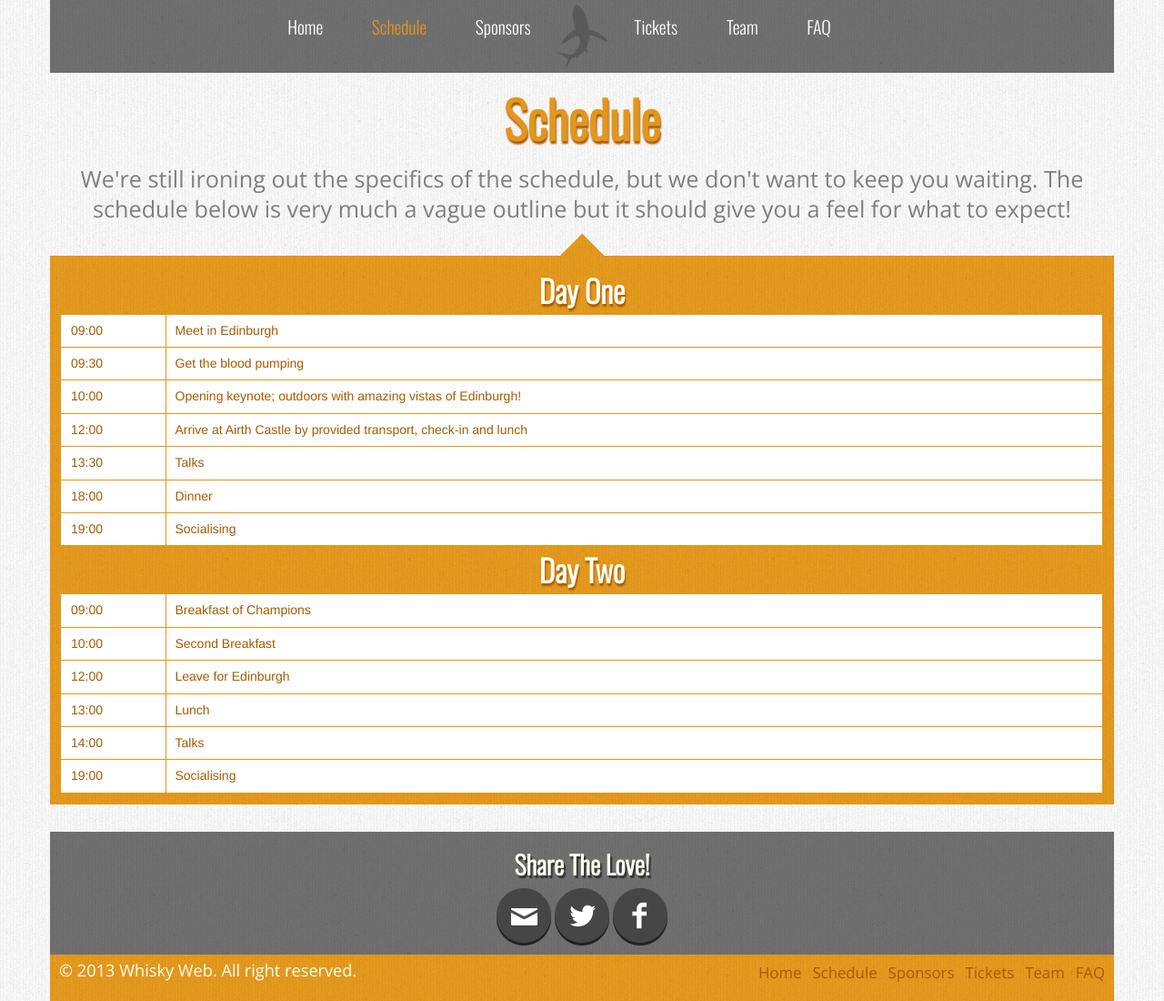
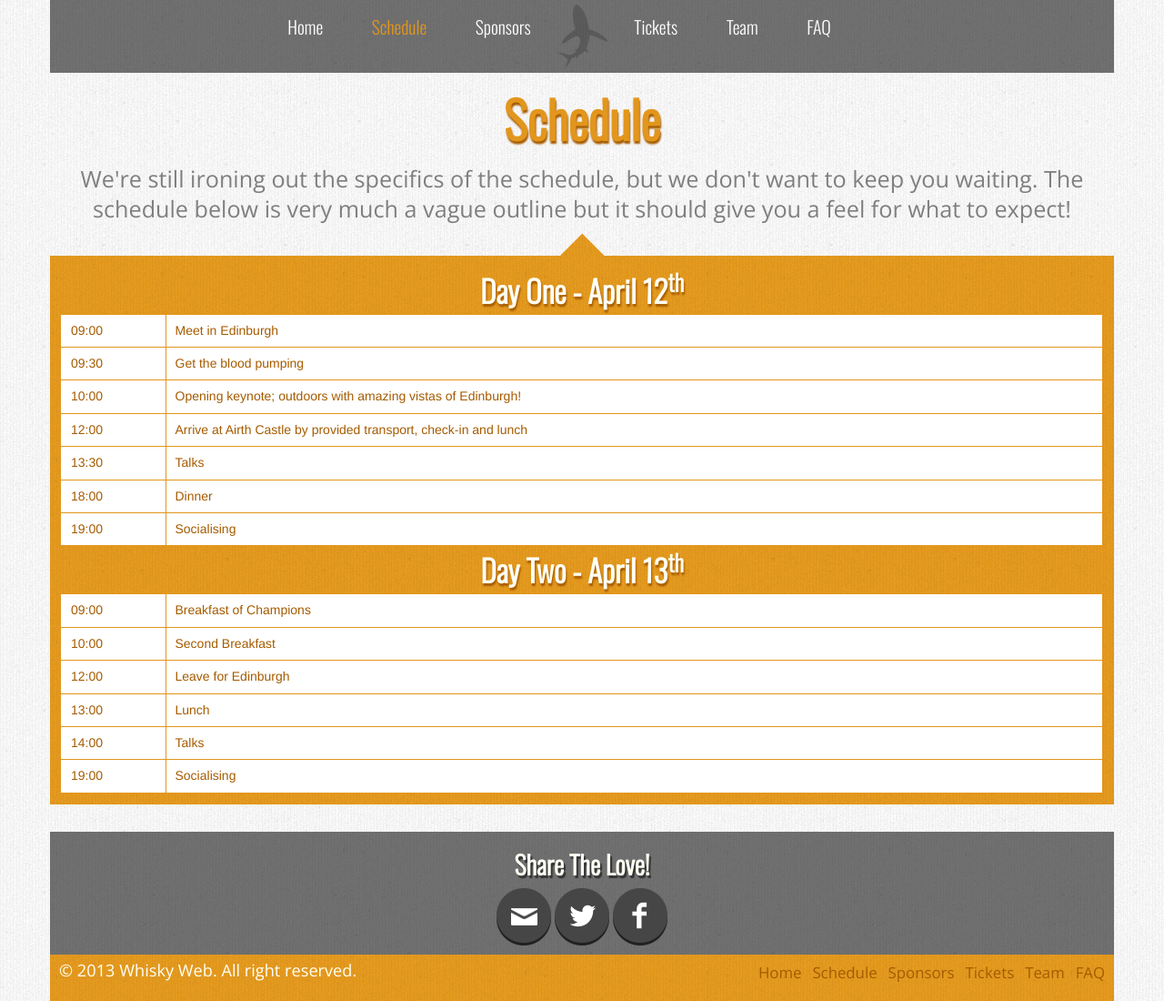
Before and after one commit to whiskyweb/whiskyweb-website, a Jekyll site: the page built from schedule.html, in a window 1280 px wide. Shown: the whole page at 91% size. Built offline with Jekyll 4.4.1, drawn with Linux system fonts in a browser that asks for light colours; nearby versions of some CDN libraries.

Commit message:
Update schedule.html
Several people have already been confused by the lack of dates on the schedule page. This should remedy that.

```diff
--- a/schedule.html
+++ b/schedule.html
@@ -16,7 +16,7 @@ title: Schedule
     <img src="img/triangle_up.png" alt="Triangle Up">
 </div>
 <div id="schedule" class="medium-bg">
-    <h3 class="light">Day One</h3>
+    <h3 class="light">Day One - April 12<sup>th</sup></h3>
     <table>
         <tbody>
             <tr>
@@ -48,7 +48,7 @@ title: Schedule
             </tr>
         </tbody>
     </table>
-    <h3 class="light">Day Two</h3>
+    <h3 class="light">Day Two - April 13<sup>th</sup></h3>
     <table>
         <tbody>
             <tr>
```
